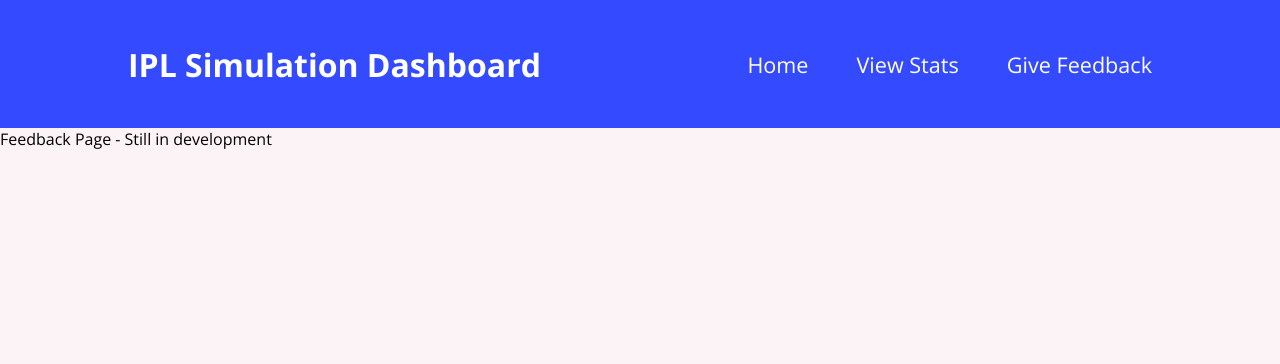
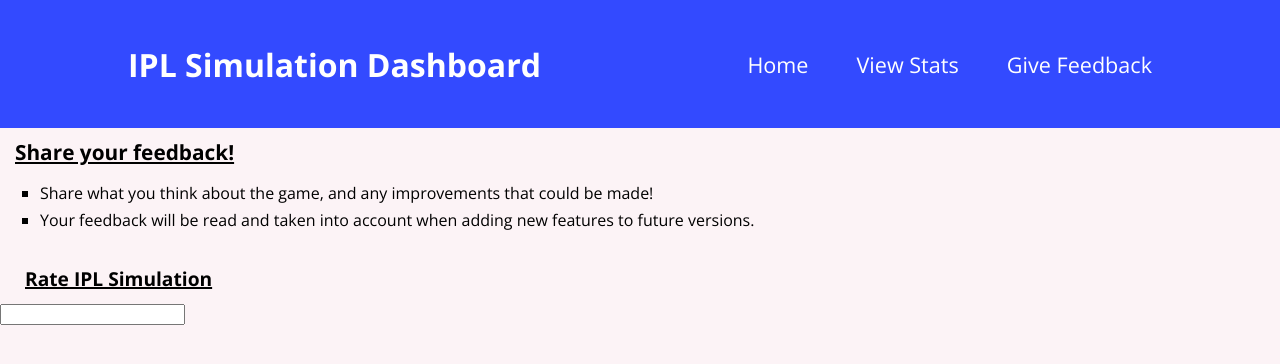
Before and after one commit to KW781/IPLSimulationDashboard, a React (Create React App) app: page /feedback-page in a window 1280 px wide. Shown: the top 364 px of the page. Built offline with nearby package versions, Linux system fonts and the light colour scheme.

Commit message:
initial progress on deedback sharing page

```diff
--- a/src/pages/FeedbackPage.js
+++ b/src/pages/FeedbackPage.js
@@ -1,6 +1,24 @@
+import classes from './PageStylings.module.css';
+
 function FeedbackPage() {
   return (
-    <div>Feedback Page - Still in development</div>
+    <div>
+      <div className={classes.generalHeading}>Share your feedback!</div>
+      <ul className={classes.ul}>
+        <li>
+        Share what you think about the game, and any improvements that could be
+        made!
+        </li>
+        <li>
+        Your feedback will be read and taken into account when adding new
+        features to future versions.
+        </li>
+      </ul>
+      <form className={classes.form}>
+        <div>Rate IPL Simulation</div>
+        <input type='text' required id='rating' />
+      </form>
+    </div>
   );
 }
 
--- a/src/pages/PageStylings.module.css
+++ b/src/pages/PageStylings.module.css
@@ -18,3 +18,15 @@
 .ul li {
   padding-bottom: 5px;
 }
+
+.form {}
+
+.form div {
+  font-weight: bold;
+  font-size: 1.2rem;
+  padding-bottom: 10px;
+  padding-top: 13px;
+  padding-left: 25px;
+  text-decoration: underline;
+  text-decoration-thickness: 2px;
+}
```
